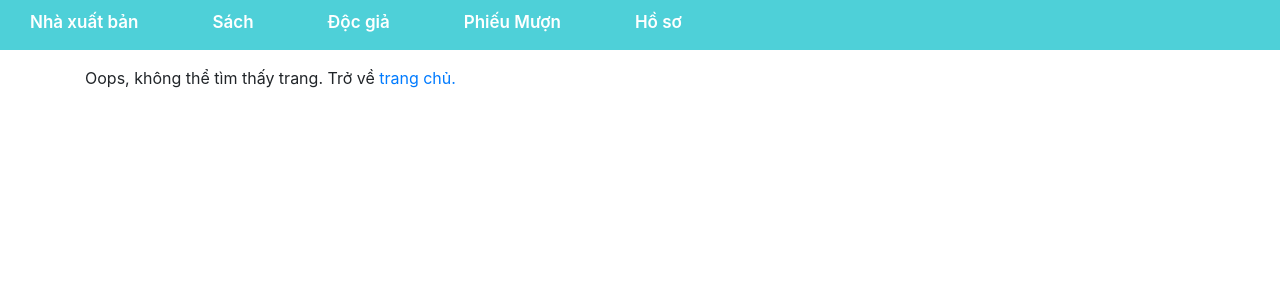
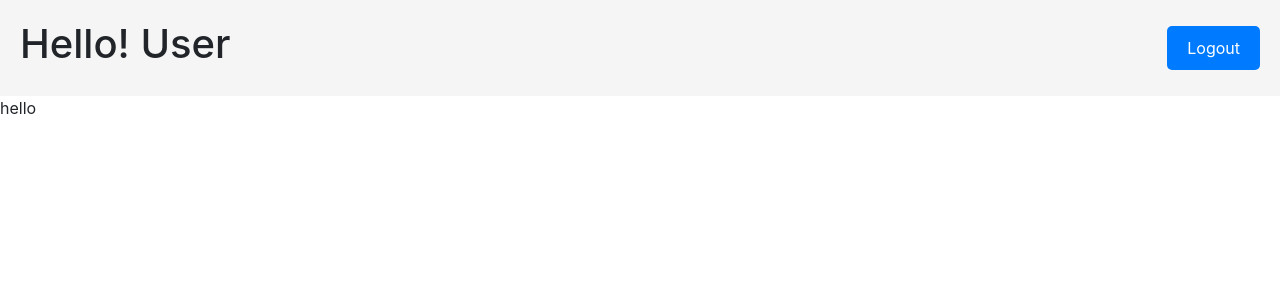
Before and after one commit to khanhnehe/frontend-qlms, a Vue app: page / in a window 1280 px wide. Shown: the top 300 px of the page. Built offline with nearby package versions, Linux system fonts and the light colour scheme.

Commit message:
chia layout user và admin

```diff
--- a/src/App.vue
+++ b/src/App.vue
@@ -1,18 +1,11 @@
 <template>
   <div id="app">
-    <Header />
-    <div class="container mt-3">
-      <router-view />
-    </div>
+    <router-view />
   </div>
 </template>
 
 <script>
-import Header from '@/components/admin/Header.vue';
-
 export default {
-  components: {
-    Header
-  }
+  name: 'App',
 };
 </script>
--- a/src/components/admin/Header.vue
+++ b/src/components/admin/Header.vue
@@ -1,8 +1,8 @@
 <template>
   <nav>
     <div class="header">
-      <div class="router"><router-link to="/manager-nxb">Nhà xuất bản</router-link></div>
-      <div class="router"><router-link to="/manager-sach">Sách</router-link></div>
+      <div class="router"><router-link to="/admin/manager-nxb">Nhà xuất bản</router-link></div>
+      <div class="router"><router-link to="/admin/manager-sach">Sách</router-link></div>
       <div class="router"><router-link to="/doc-gia">Độc giả</router-link></div>
       <div class="router"><router-link to="/phieu-muon">Phiếu Mượn</router-link></div>
       <div class="router"><router-link to="/ho-so">Hồ sơ</router-link></div>
--- a/src/components/admin/Sach/CrudSach.vue
+++ b/src/components/admin/Sach/CrudSach.vue
@@ -2,7 +2,7 @@
     <div class="contai-sach">
         <div class="mt-4">
             <!-- tạo sách -->
-            <h4 class="mr-5" style="margin-left: 92px;">Tạo Sách</h4>
+            <h4 class="mr-5" style="margin-left: 111px;">Tạo Sách</h4>
             <form @submit.prevent="submitForm">
                 <div class="row">
                     <!-- cột 1 -->
@@ -259,6 +259,11 @@ export default {
 </script>
 
 <style scoped>
+
+.contai-sach{
+    padding: 0px 100px;
+
+}
 .upload-btn {
     padding: 5px 10px;
     background-color: #4ed0d8;
--- a/src/components/admin/Sach/EditSach.vue
+++ b/src/components/admin/Sach/EditSach.vue
@@ -163,6 +163,10 @@ export default {
 </script>
 
 <style scoped>
+
+.contai-sach{
+    padding: 0px 150px;
+}
 .upload-btn {
     padding: 5px 10px;
     background-color: #4ed0d8;
--- /dev/null
+++ b/src/components/ui/HeaderHome.vue
@@ -0,0 +1,41 @@
+<template>
+    <header>
+      <h1>Hello! {{ username }}</h1>
+      <button @click="logout">Logout</button>
+    </header>
+  </template>
+
+  <script>
+  export default {
+    data() {
+      return {
+        username: 'User' // Thay đổi này dựa trên trạng thái đăng nhập của người dùng
+      }
+    },
+    methods: {
+      logout() {
+        // Thêm logic đăng xuất ở đây
+        console.log('User logged out');
+      }
+    }
+  }
+  </script>
+
+  <style scoped>
+  header {
+    display: flex;
+    justify-content: space-between;
+    align-items: center;
+    padding: 20px;
+    background-color: #f5f5f5;
+  }
+
+  button {
+    padding: 10px 20px;
+    background-color: #007bff;
+    color: white;
+    border: none;
+    border-radius: 5px;
+    cursor: pointer;
+  }
+  </style>
--- a/src/components/ui/HomePage.vue
+++ b/src/components/ui/HomePage.vue
@@ -0,0 +1,4 @@
+<template>
+
+    <div>hello</div>
+</template>
--- a/src/router/index.js
+++ b/src/router/index.js
@@ -2,36 +2,53 @@ import { createWebHistory, createRouter } from "vue-router";
 import CrudNXB from "@/components/admin/CrudNXB.vue";
 import CrudSach from "../components/admin/Sach/CrudSach.vue";
 import EditSach from "../components/admin/Sach/EditSach.vue";
+import NotFound from "@/views/NotFound.vue";
+import HomePage from "@/components/ui/HomePage.vue";
+
 const routes = [
-
     {
-        path: "/manager-nxb",
+        path: "/admin",
+        component: () => import("./layout/AdminLayout.vue"), // Thay đổi thành layout thực tế của bạn
+        children: [
+            {
+                path: "manager-nxb",
                 name: "nxb.manager",
                 component: CrudNXB,
             },
-
             {
-        path: "/manager-sach",
+                path: "manager-sach",
                 name: "sach.manager",
                 component: CrudSach,
             },
-
-    //edit sach
             {
-        path: "/edit-sach/:id",
+                path: "edit-sach/:id",
                 name: "sach.edit",
                 component: EditSach,
             },
-
+        ]
+    },
+    {
+        path: "/",
+        component: () => import("./layout/Userlayout.vue"), // Thay đổi thành layout thực tế của bạn
+        children: [
+            {
+                path: "/",
+                name: "user.home",
+                component: HomePage,
+            },
+            // Thêm các route user khác ở đây
+        ]
+    },
     {
         path: "/:pathMatch(.*)*",
         name: "notfound",
-        component: () => import("@/views/NotFound.vue"),
+        component: NotFound,
     },
+];
 
-];
 const router = createRouter({
     history: createWebHistory(import.meta.env.BASE_URL),
     routes,
 });
+
 export default router;
--- /dev/null
+++ b/src/router/layout/AdminLayout.vue
@@ -0,0 +1,19 @@
+<template>
+    <div>
+      <Header />
+      <main>
+        <router-view />
+      </main>
+    </div>
+  </template>
+
+  <script>
+  import Header from '@/components/admin/Header.vue';
+
+  export default {
+    components: {
+      Header,
+
+    }
+  };
+  </script>
--- /dev/null
+++ b/src/router/layout/Userlayout.vue
@@ -0,0 +1,19 @@
+<template>
+    <div>
+      <HeaderHome />
+      <main>
+        <router-view />
+      </main>
+    </div>
+  </template>
+
+  <script>
+import HeaderHome from '@/components/ui/HeaderHome.vue';
+
+  export default {
+    components: {
+        HeaderHome,
+
+    }
+  };
+  </script>
```
Lines whose indentation alone changed are shown as unchanged.
